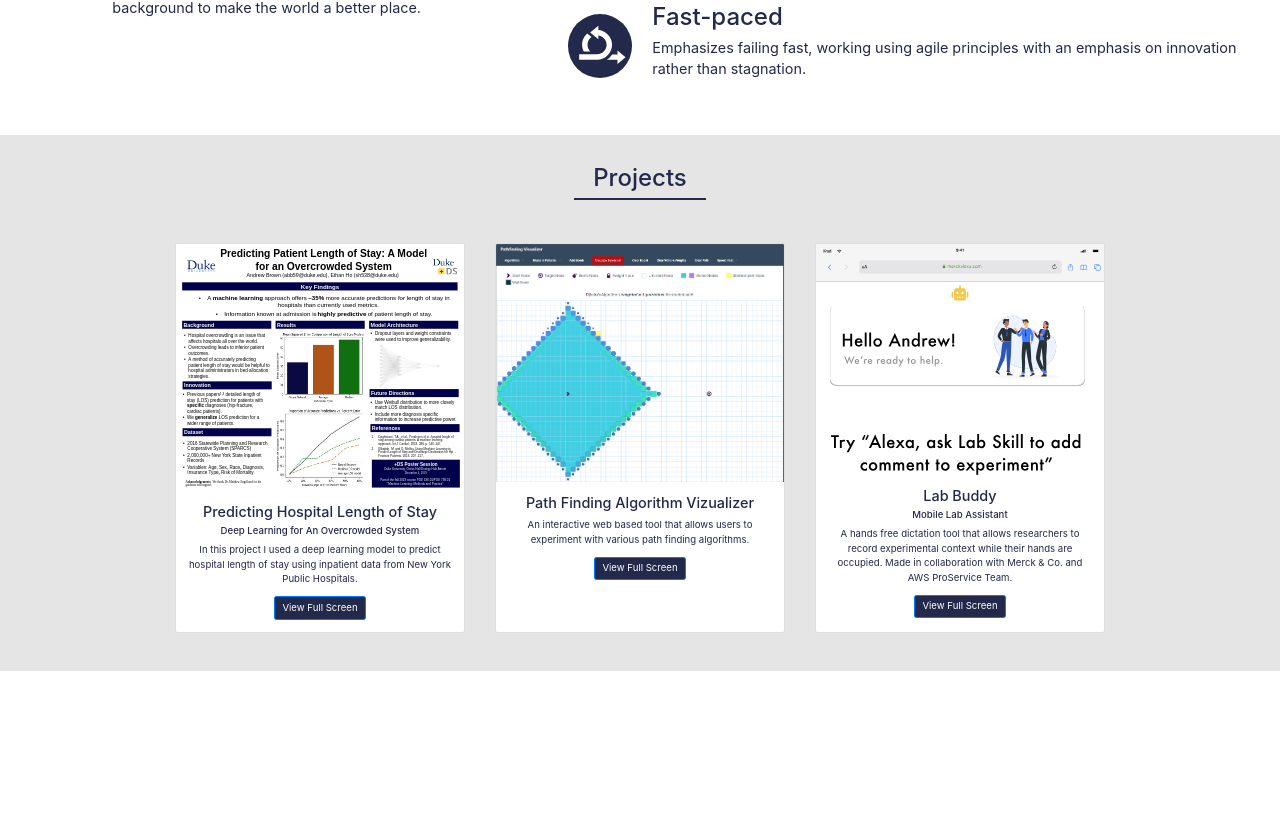
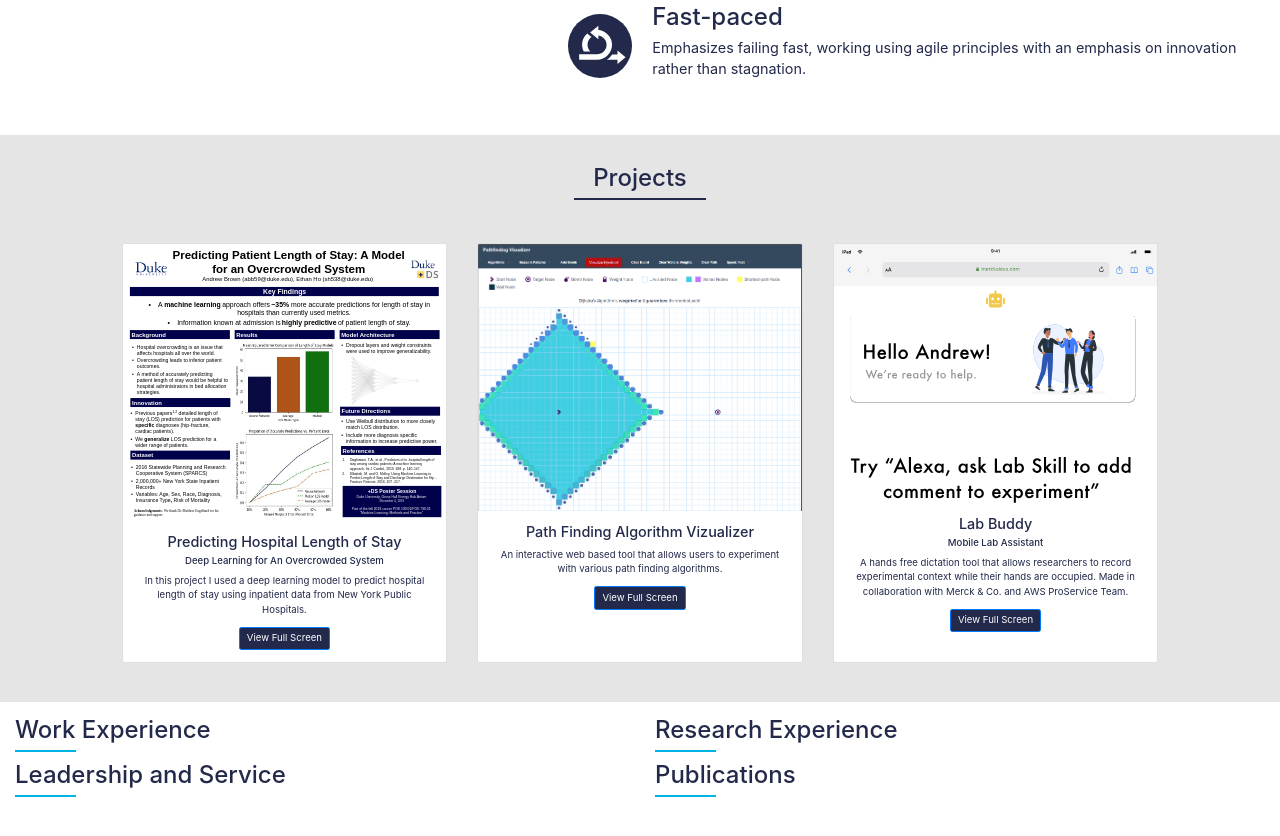
Before and after one commit to andrewbrown1022/Portfolio, a React (Create React App) app: page / in a window 1280 px wide. Shown: the part 1232-2068 px from the top of the page. Before the commit the page ends 1903 px from the top, so only its background shows below. Built offline with nearby package versions, Linux system fonts and the light colour scheme.

Commit message:
Started Resume Section

```diff
--- a/src/App.js
+++ b/src/App.js
@@ -4,6 +4,7 @@ import NavBar from "./components/Nav.js";
 import HeroSection from "./components/HeroSection/HeroSection";
 import About from "./components/About";
 import Projects from "./components/Projects";
+import Resume from "./components/Resume";
 import { Link, animateScroll as scroll } from "react-scroll";
 
 class App extends Component {
@@ -14,6 +15,7 @@ class App extends Component {
         <NavBar />
         <About />
         <Projects />
+        <Resume />
       </div>
     );
   }
--- a/src/components/About.js
+++ b/src/components/About.js
@@ -25,7 +25,7 @@ const AboutMainRow = styled(Row)`
 `;
 
 const AboutLeftCol = styled(Col)`
-  //   background-color: red;
+  // background-color: red;
   padding: 20px;
   @media (min-width: 1200px) {
     padding: 20px 8em;
@@ -42,8 +42,8 @@ const Img = styled.img`
   // width: 200px;
   // height: 200px;
   border-radius: 50%;
-  width: 25vh;
-  height: 25vh;
+  width: 20vh;
+  height: 20vh;
   // @media only screen and (min-width: 600px) {
   // }
 
--- a/src/components/Projects.js
+++ b/src/components/Projects.js
@@ -52,7 +52,7 @@ const Projects = () => {
         </ProjectsHeader>
       </ProjectsHeaderRow>
       <ProjectsMainRow className="justify-content-center align-content-center">
-        <ProjectsMainCol xs="12" xl="9">
+        <ProjectsMainCol xs="12" xl="10">
           <CardDeck>
             <Card className=" text-center">
               <Card.Img variant="top" src={mlPoster} />
--- /dev/null
+++ b/src/components/Resume.js
@@ -0,0 +1,76 @@
+import React from "react";
+import styled from "styled-components";
+import { Link } from "react-scroll";
+import { Container } from "react-bootstrap";
+import Row from "react-bootstrap/Row";
+import Col from "react-bootstrap/Col";
+
+const ResumeMainColLeft = styled(Col)`
+  padding-top: 1.5em;
+  //   color: #22294a;
+`;
+
+const ResumeMainColRight = styled(Col)`
+  padding-top: 1.5em;
+  //   color: #22294a;
+`;
+
+const ResumeMainRow = styled(Row)`
+  padding-bottom: 4em;
+`;
+
+const ResumeHeaderBlock = styled.div``;
+
+const ResumeExperienceBlock = styled.div``;
+
+const ResumeSkillsRow = styled(Row)``;
+
+const ResumeSkillsColLeft = styled(Col)``;
+const ResumeSkillsColMiddle = styled(Col)``;
+const ResumeSkillsColRight = styled(Col)``;
+
+const Resume = () => {
+  return (
+    <Container id="resume" fluid>
+      <ResumeMainRow>
+        <ResumeMainColLeft xs="12" md="6">
+          <ResumeExperienceBlock>
+            <ResumeHeaderBlock>
+              <h1>Work Experience</h1>
+              <hr className="ResumeUnderline"></hr>
+            </ResumeHeaderBlock>
+          </ResumeExperienceBlock>
+
+          <ResumeExperienceBlock>
+            <ResumeHeaderBlock>
+              <h1>Leadership and Service</h1>
+              <hr className="ResumeUnderline"></hr>
+            </ResumeHeaderBlock>
+          </ResumeExperienceBlock>
+        </ResumeMainColLeft>
+        <ResumeMainColRight xs="12" md="6">
+          <ResumeExperienceBlock>
+            <ResumeHeaderBlock>
+              <h1>Research Experience</h1>
+              <hr className="ResumeUnderline"></hr>
+            </ResumeHeaderBlock>
+          </ResumeExperienceBlock>
+
+          <ResumeExperienceBlock>
+            <ResumeHeaderBlock>
+              <h1>Publications</h1>
+              <hr className="ResumeUnderline"></hr>
+            </ResumeHeaderBlock>
+          </ResumeExperienceBlock>
+        </ResumeMainColRight>
+      </ResumeMainRow>
+      <ResumeSkillsRow>
+        <ResumeSkillsColLeft></ResumeSkillsColLeft>
+        <ResumeSkillsColMiddle></ResumeSkillsColMiddle>
+        <ResumeSkillsColRight></ResumeSkillsColRight>
+      </ResumeSkillsRow>
+    </Container>
+  );
+};
+
+export default Resume;
--- a/src/styles/App.css
+++ b/src/styles/App.css
@@ -125,3 +125,12 @@
   height: 8vh;
   width: 8vh;
 }
+
+/* Resume Styling */
+
+.ResumeUnderline {
+  width: 10%;
+  background-color: #00c7fd;
+  margin-top: 0;
+  border-width: 0.3vh;
+}
```
Also changed, not shown: 1 other file (tests, documents, lock files or other folders).
